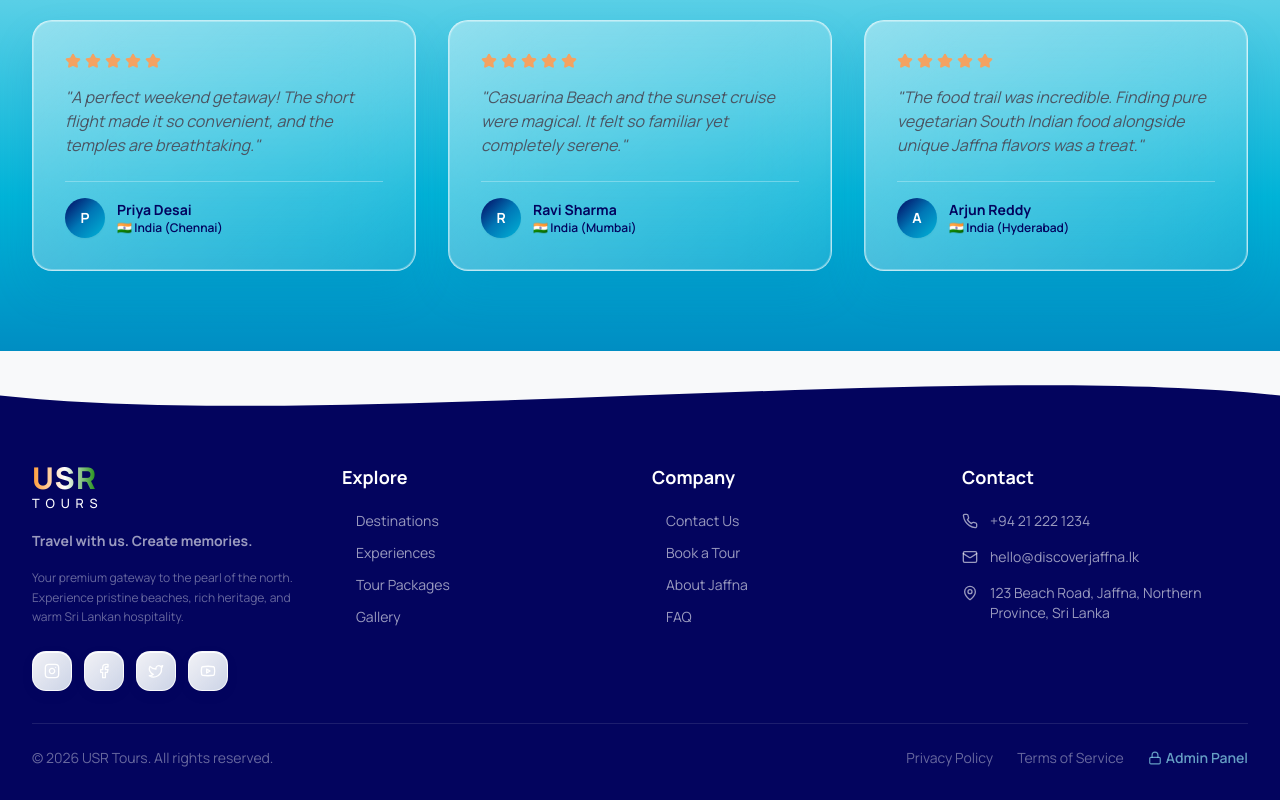
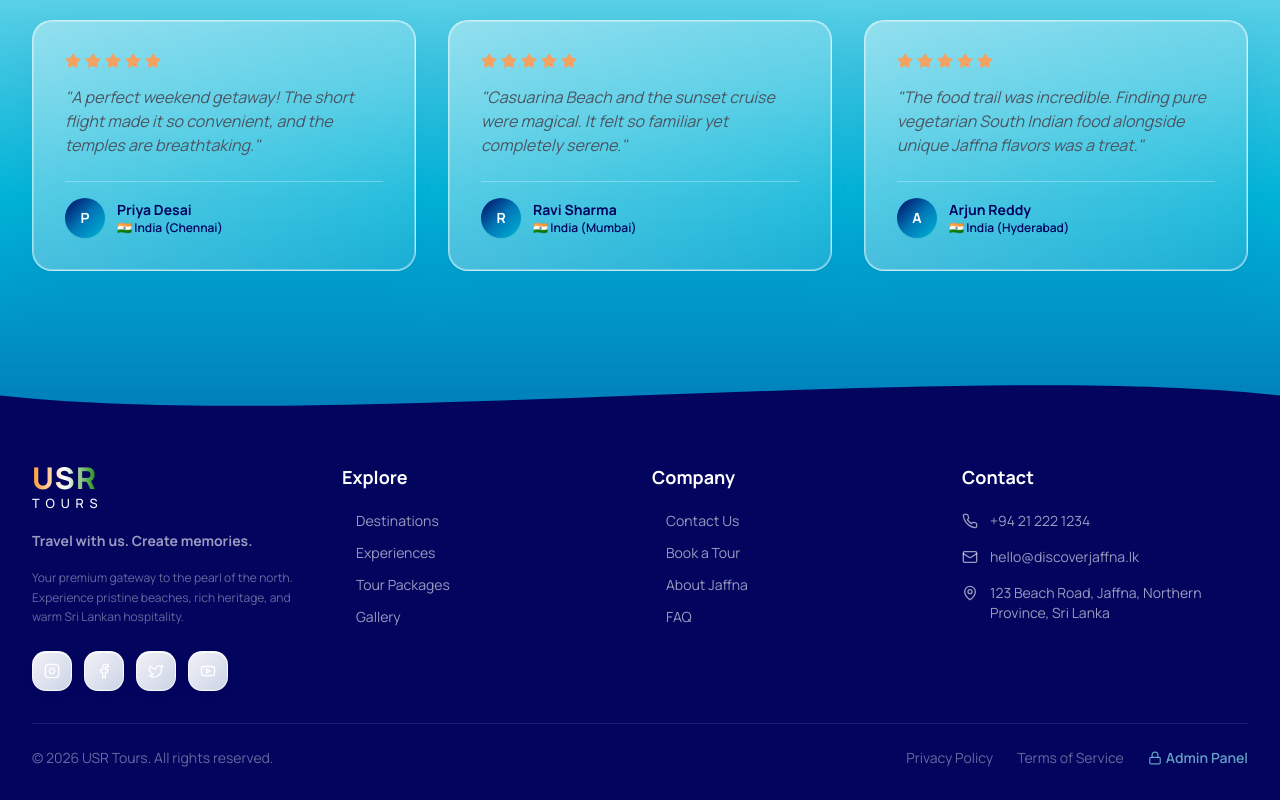
Before and after one commit to kiwi-fits/USR-Tour, a Next.js app: page / in a window 1280 px wide. Shown: the part 3561-4361 px from the top of the page. Built offline with nearby package versions, Linux system fonts and the light colour scheme.

Commit message:
design: fix footer wave divider white space on homepage

```diff
--- a/components/layout/Footer.tsx
+++ b/components/layout/Footer.tsx
@@ -27,10 +27,12 @@ export default function Footer() {
     return null;
   }
 
+  const isHomePage = pathname === "/";
+
   return (
-    <footer className="bg-navy text-white">
+    <footer className="text-white">
       {/* Wave top */}
-      <div className="relative overflow-hidden h-20 bg-pearl">
+      <div className={`relative overflow-hidden h-20 ${isHomePage ? "bg-transparent" : "bg-pearl"}`}>
         <svg
           viewBox="0 0 1440 80"
           className="absolute bottom-0 left-0 w-full"
@@ -40,7 +42,8 @@ export default function Footer() {
         </svg>
       </div>
 
-      <div className="container-custom py-8">
+      <div className="bg-navy">
+        <div className="container-custom py-8">
         <div className="grid grid-cols-1 md:grid-cols-2 lg:grid-cols-4 gap-6">
           {/* Brand */}
           <div className="lg:col-span-1">
@@ -148,6 +151,7 @@ export default function Footer() {
             </Link>
           </div>
         </div>
+        </div>
       </div>
     </footer>
   );
```
